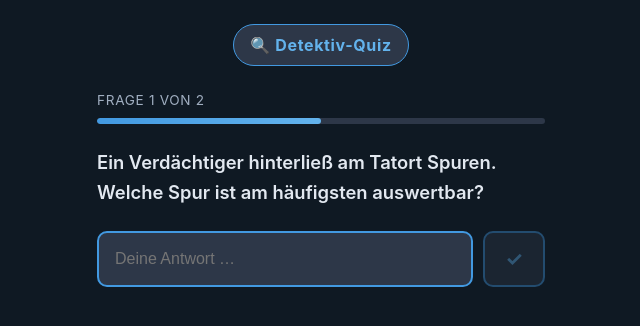
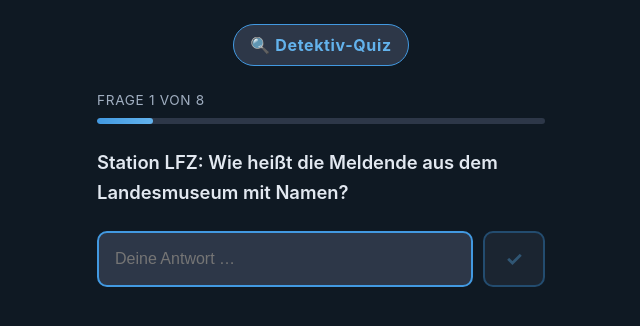
Before and after one commit to bbodensieck/zukunftstag-escape-game, a React (Vite) app: page / in a window 1280 px wide. Shown: the top 326 px of the page, without its empty margins (319-959 px from the left). Built offline with nearby package versions, Linux system fonts and the light colour scheme.

Commit message:
Update quiz questions and answers with escape game stations
Agent-Logs-Url: https://github.com/bbodensieck/zukunftstag-escape-game/sessions/48193a1f-4b71-4ca6-81d4-ac4e191546ac

Co-authored-by: bbodensieck <36075498+bbodensieck@users.noreply.github.com>

```diff
--- a/src/data/quizData.ts
+++ b/src/data/quizData.ts
@@ -8,12 +8,42 @@ export interface Question {
 export const questions: Question[] = [
   {
     id: 1,
-    text: "Ein Verdächtiger hinterließ am Tatort Spuren. Welche Spur ist am häufigsten auswertbar?",
-    correctAnswer: "Fingerabdruck",
+    text: "Station LFZ: Wie heißt die Meldende aus dem Landesmuseum mit Namen?",
+    correctAnswer: "Jansen",
   },
   {
     id: 2,
-    text: "Das letzte Puzzlestück wurde gefunden! Welcher Angestellte des Hauses hatte Zugang zum Garten und zum Hintereingang?",
-    correctAnswer: "Gärtner",
+    text: "Station Spurensicherung: Von welcher Marke war die kleinere Schuhabdruckspur?",
+    correctAnswer: "Adidas",
+  },
+  {
+    id: 3,
+    text: "Station Videoauswertung: Ist die Täterin Linkshänderin oder Rechtshänderin?",
+    correctAnswer: "Rechtshänderin",
+  },
+  {
+    id: 4,
+    text: "Station Verwaltung: Wie lautet der Name der Putzfirma?",
+    correctAnswer: "Glanzwerk",
+  },
+  {
+    id: 5,
+    text: "Station Zeugenvernehmung: Wie ist der Spitzname der Täterin?",
+    correctAnswer: "Tina",
+  },
+  {
+    id: 6,
+    text: "Station Fahrzeuge/Ausrüstung: Welches ist das wichtigste Einsatzmittel für einen Polizeibeamten im Streifendienst?",
+    correctAnswer: "Funkgerät",
+  },
+  {
+    id: 7,
+    text: "Station aktive Fragerunde: Wer ist von der Polizei in der Regel zuerst am Einsatzort? (Abkürzung)",
+    correctAnswer: "ESD",
+  },
+  {
+    id: 8,
+    text: "Station PG: Welches Tier zeigt das Tattoo des männlichen Täters?",
+    correctAnswer: "Schlange",
   },
 ];
```
